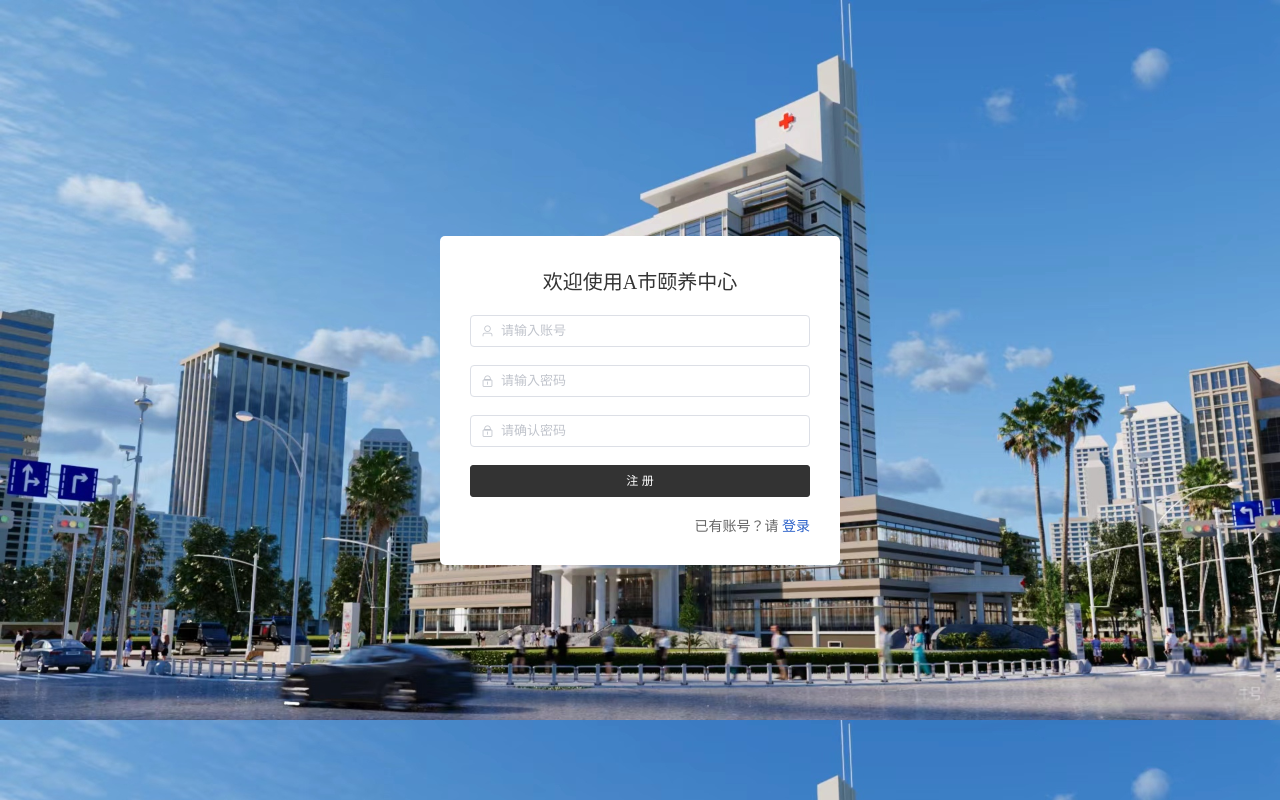
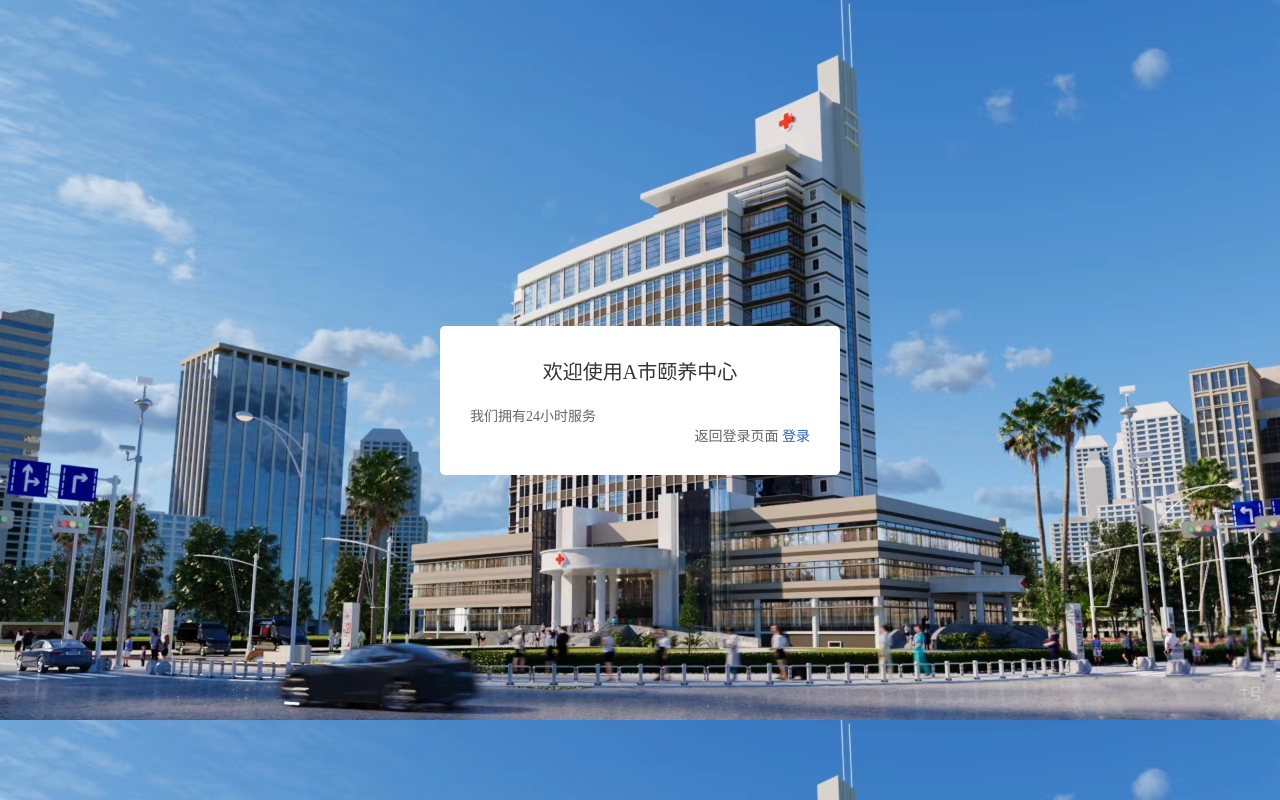
Before and after one commit to ZhuYC356/city-a-elderly-care-center, a Vue app in the folder nursing_center_vue/: page /register in a window 1280 px wide. Built offline with nearby package versions, Linux system fonts and the light colour scheme; a small style sheet from the web is missing.

Commit message:
refactor(nursing-center):优化代码结构和功能
-移除了 IElderlyInfoService接口中的多余空行
- 在 Manager.vue 中添加了用户登录状态检查
- 重构了 Register.vue 页面布局和内容
  - 移除了注册表单 - 添加了介绍文字
  - 修改了登录链接文本

```diff
--- a/nursing_center_vue/src/views/Manager.vue
+++ b/nursing_center_vue/src/views/Manager.vue
@@ -106,6 +106,9 @@ export default {
   },
   created() {
     this.user = JSON.parse(localStorage.getItem('nursing_center_user'))
+    if (this.user===null){
+      this.$router.push('/login')
+    }
   },
   methods: {
     updateUser() {
--- a/nursing_center_vue/src/views/Register.vue
+++ b/nursing_center_vue/src/views/Register.vue
@@ -1,31 +1,36 @@
 <template>
   <div class="container">
     <div style="width: 400px; padding: 30px; background-color: white; border-radius: 5px;">
-      <div style="text-align: center; font-size: 20px; margin-bottom: 20px; color: #333">欢迎使用A市颐养中心</div>
-      <el-form :model="form" :rules="rules" ref="formRef">
-        <el-form-item prop="username">
-          <el-input prefix-icon="el-icon-user" placeholder="请输入账号" v-model="form.username"></el-input>
-        </el-form-item>
-        <el-form-item prop="password">
-          <el-input prefix-icon="el-icon-lock" placeholder="请输入密码" show-password
-                    v-model="form.password"></el-input>
-        </el-form-item>
-        <el-form-item prop="confirmPass">
-          <el-input prefix-icon="el-icon-lock" placeholder="请确认密码" show-password
-                    v-model="form.confirmPass"></el-input>
-        </el-form-item>
-        <el-form-item>
-          <el-button style="width: 100%; background-color: #333; border-color: #333; color: white" @click="register">
-            注 册
-          </el-button>
-        </el-form-item>
+      <div>
+        <div style="text-align: center; font-size: 20px; margin-bottom: 20px; color: #333">欢迎使用A市颐养中心</div>
+        <div>我们拥有24小时服务</div>
+
+      </div>
+<!--      <div style="text-align: center; font-size: 20px; margin-bottom: 20px; color: #333">欢迎使用A市颐养中心</div>-->
+<!--      <el-form :model="form" :rules="rules" ref="formRef">-->
+<!--        <el-form-item prop="username">-->
+<!--          <el-input prefix-icon="el-icon-user" placeholder="请输入账号" v-model="form.username"></el-input>-->
+<!--        </el-form-item>-->
+<!--        <el-form-item prop="password">-->
+<!--          <el-input prefix-icon="el-icon-lock" placeholder="请输入密码" show-password-->
+<!--                    v-model="form.password"></el-input>-->
+<!--        </el-form-item>-->
+<!--        <el-form-item prop="confirmPass">-->
+<!--          <el-input prefix-icon="el-icon-lock" placeholder="请确认密码" show-password-->
+<!--                    v-model="form.confirmPass"></el-input>-->
+<!--        </el-form-item>-->
+<!--        <el-form-item>-->
+<!--          <el-button style="width: 100%; background-color: #333; border-color: #333; color: white" @click="register">-->
+<!--            注 册-->
+<!--          </el-button>-->
+<!--        </el-form-item>-->
         <div style="display: flex; align-items: center">
           <div style="flex: 1"></div>
           <div style="flex: 1; text-align: right">
-            已有账号？请 <a href="/login">登录</a>
+            返回登录页面 <a href="/login">登录</a>
           </div>
         </div>
-      </el-form>
+<!--      </el-form>-->
     </div>
   </div>
 </template>
```
Also changed, not shown: 1 other file (tests, documents, lock files or other folders).
